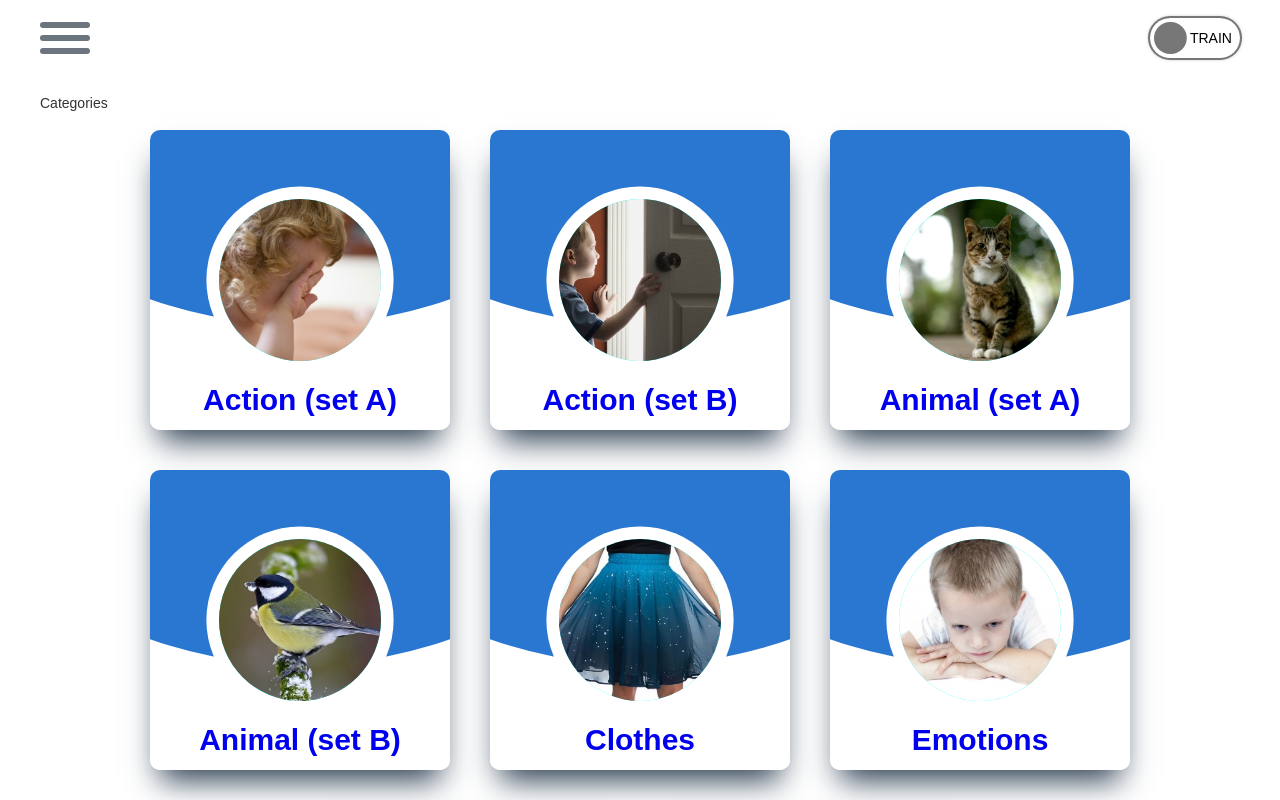
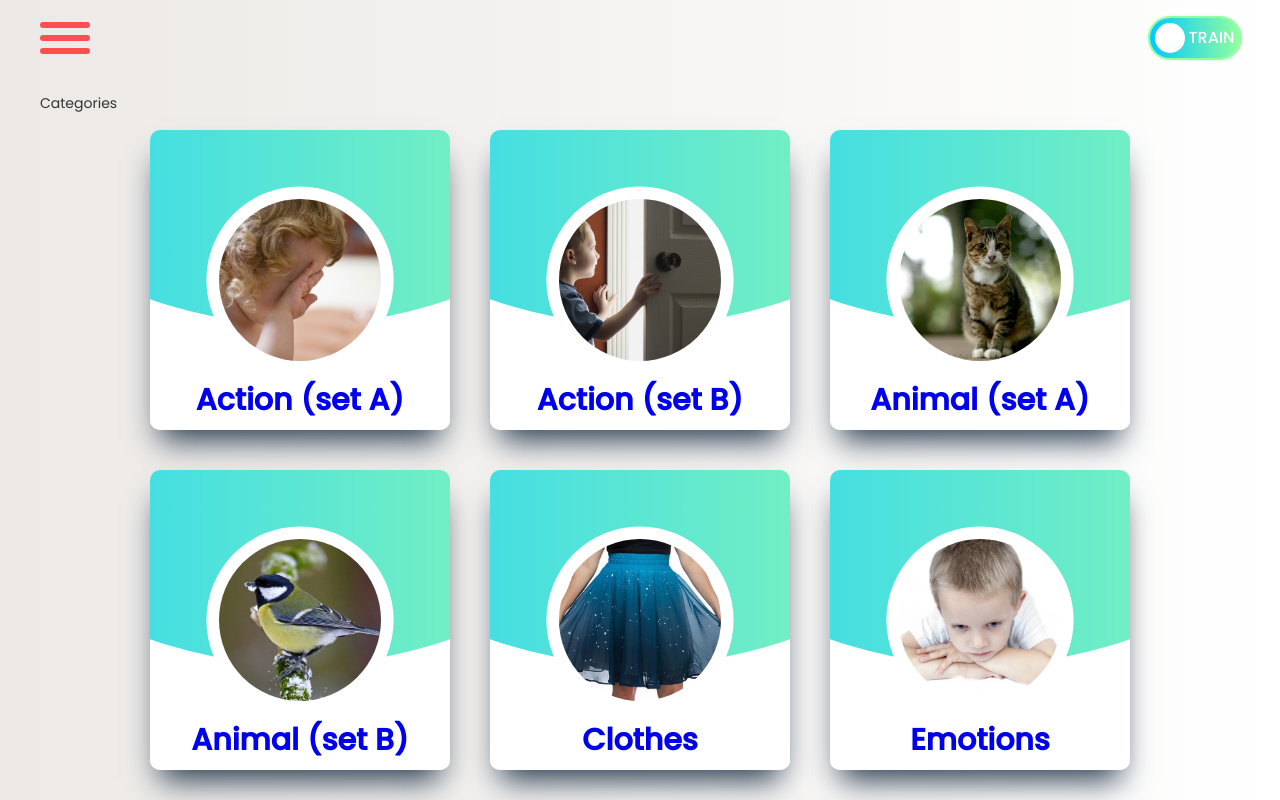
Before and after one commit to AbdurakhimovAziz/English-for-kids, a React app in the folder english-for-kids/: page / in a window 1280 px wide. Shown: the top 800 px of the page. Built offline with nearby package versions, Linux system fonts and the light colour scheme.

Commit message:
feat: customize colors ans styling

```diff
--- a/english-for-kids/src/components/card/card.tsx
+++ b/english-for-kids/src/components/card/card.tsx
@@ -49,7 +49,14 @@ const Card: React.FC<PropTypes> = ({ imgSrc, word, translation, audioSrc, soundP
   }, [gameStarted]);
 
   return (
-    <div className="cards__card" ref={card} onMouseLeave={() => card.current?.classList.remove(ROTATE_CLASS)}>
+    <div
+      className="cards__card"
+      ref={card}
+      onMouseLeave={(e) => {
+        e.stopPropagation();
+        card.current?.classList.remove(ROTATE_CLASS);
+      }}
+    >
       <div className="card__front card" onClick={clickHandler}>
         <div className={`cards__card-img ${isPlayMode ? 'img--cover' : ''}`}>
           <img src={`./public/${imgSrc}`} alt={word} />
--- a/english-for-kids/src/components/header/header.scss
+++ b/english-for-kids/src/components/header/header.scss
@@ -14,7 +14,7 @@
   &::before,
   &::after,
   &__line {
-    background: #6c757d;
+    background: #ff4e50;
     content: '';
     display: block;
     height: 6px;
@@ -61,6 +61,9 @@
   width: 90px;
   height: 40px;
   padding: 5px;
+  font-size: 16px;
+  font-weight: 500;
+  text-transform: uppercase;
   margin-left: auto;
   position: relative;
   &-text {
@@ -70,43 +73,42 @@
     left: 0;
     right: 0;
     border-radius: 30px;
-    box-shadow: 0 0 0 2px #777, 0 0 4px #777;
+    box-shadow: 0 0 0 2px #92fe9d, 0 0 4px #92fe9d;
+    background: linear-gradient(to right, #00c9ff, #92fe9d);
     cursor: pointer;
-    border: 4px solid transparent;
     overflow: hidden;
-    color: #000;
-    transition: 0.2s;
+    color: #fff;
+    transition: all 0.2s;
     z-index: 1;
     &::before {
+      content: '';
       position: absolute;
-      content: '';
-      width: 100%;
-      height: 100%;
-      background-color: #777;
+      top: 50%;
+      left: 5%;
+      width: 30px;
+      height: 30px;
+      background-color: #fff;
       border-radius: 30px;
-      transform: translateX(-60%);
-      transition: 0.2s;
+      transform: translateY(-50%);
+      transition: left 0.2s;
       z-index: 2;
     }
     span {
       position: absolute;
       top: 50%;
       transform: translateY(-50%);
-      right: 5%;
-      font-family: 'Arial';
-      text-transform: uppercase;
+      right: 6%;
     }
   }
   input:checked + &-text:before {
-    transform: translateX(60%);
-    background-color: limeGreen;
+    left: 62%;
   }
 
   input:checked + &-text {
-    box-shadow: 0 0 0 2px limeGreen, 0 0 8px limeGreen;
+    background: linear-gradient(to right, #ff4e50, #f9d423);
+    box-shadow: 0 0 0 2px #f9d423, 0 0 8px #f9d423;
     span {
-      padding-left: unset;
-      left: 5%;
+      left: 10%;
     }
   }
 }
--- a/english-for-kids/src/components/header/menu/menu.scss
+++ b/english-for-kids/src/components/header/menu/menu.scss
@@ -5,15 +5,17 @@
   top: 0;
   left: -130%;
   z-index: 2;
-  background-color: #1369ce;
+  background: linear-gradient(to right, #67b26f, #4ca2cd);
   overflow-x: hidden;
-  padding-top: 60px;
+  padding-top: 10%;
   transition: 0.5s left;
+  &__list-item {
+    padding: 8px 8px 8px 32px;
+  }
   &__link {
-    padding: 8px 8px 8px 32px;
     text-decoration: none;
     font-size: 25px;
-    color: #818181;
+    color: white;
     display: block;
     transition: 0.3s color;
     &:hover,
--- a/english-for-kids/src/pages/Cards/cards.scss
+++ b/english-for-kids/src/pages/Cards/cards.scss
@@ -1,5 +1,6 @@
 .card {
   border-radius: 10px;
+  background-color: #fff;
   box-shadow: rgb(38, 57, 77) 0px 20px 30px -10px;
   overflow: hidden;
   cursor: pointer;
@@ -58,11 +59,12 @@
   height: 300px;
   transform-style: preserve-3d;
   perspective: 1000px;
+  border-radius: 10px;
   &-img {
     width: 100%;
     height: 80%;
     transition: height 0.3s;
-    background-color: rgb(168, 245, 255);
+    background: linear-gradient(to right, #efefbb, #d4d3dd);
     img {
       width: 100%;
       height: 100%;
@@ -88,18 +90,19 @@
 
 .btn {
   width: 100%;
-  height: 65px;
+  height: 60px;
   padding: 20px 25px;
   text-align: center;
-  background-color: rgb(99, 245, 1);
+  background-color: #ff4e50;
   color: #fff;
   font-size: 18px;
+  line-height: unset;
+  font-weight: 500;
   text-transform: uppercase;
-  border-radius: 5px;
+  border-radius: 10px;
   box-shadow: rgb(0 0 0 / 40%) 5px 5px 15px 5px;
   transition: all 0.3s;
   &:hover {
-    background-color: rgb(2, 255, 23);
     box-shadow: rgb(0 0 0 / 40%) 5px 5px 15px 0px;
     transform: translate(5px, 5px);
   }
@@ -135,6 +138,7 @@
     height: 100%;
     background-size: cover;
     margin-left: 5px;
+    flex-shrink: 0;
   }
   .wrong {
     background-image: url('../../assets/wrong.png');
--- a/english-for-kids/src/pages/Home/Home.tsx
+++ b/english-for-kids/src/pages/Home/Home.tsx
@@ -6,12 +6,13 @@ import './home.scss';
 
 const Home: React.FC = () => {
   const { cardCategories } = useTypeSelector((state) => state.categories);
+  const { isPlayMode } = useTypeSelector((state) => state.global);
 
   return (
     <>
       <div className="container">
         <h1>Categories</h1>
-        <div className="categories cards__row">
+        <div className={`categories cards__row ${isPlayMode ? 'play-mode' : ''}`}>
           {cardCategories.map((category, index) => (
             <NavLink
               className="categories__card card"
--- a/english-for-kids/src/pages/Home/home.scss
+++ b/english-for-kids/src/pages/Home/home.scss
@@ -21,8 +21,8 @@
     width: 60%;
     height: 60%;
     border-radius: 50%;
-    background-color: cyan;
     box-shadow: 0 0 0 14px #fff;
+    background-color: #fff;
     transform: scale(0.9);
     img {
       width: 100%;
@@ -36,12 +36,19 @@
     width: 100%;
     height: 100%;
     border-radius: 50%;
-    background-color: #1369ce;
+    background: linear-gradient(to right, #00c9ff, #92fe9d);
     position: absolute;
     bottom: 135%;
     right: 0;
     left: 0;
     opacity: 0.9;
     transform: scale(3);
+    transition: background-color 0.2s;
   }
 }
+
+.categories.play-mode {
+  .categories__card::before {
+    background: linear-gradient(to right, #ff4e50, #f9d423);
+  }
+}
--- a/english-for-kids/src/styles/_nullstyle.scss
+++ b/english-for-kids/src/styles/_nullstyle.scss
@@ -26,7 +26,6 @@ aside {
 }
 html,
 body {
-  height: 100%;
   width: 100%;
   font-size: 100%;
   line-height: 1;
--- a/english-for-kids/src/styles/styles.scss
+++ b/english-for-kids/src/styles/styles.scss
@@ -1,10 +1,13 @@
 @import 'nullstyle';
+@import url('https://fonts.googleapis.com/css2?family=Poppins:wght@400;500&display=swap');
 
 body {
   user-select: none;
-  font-family: 'Arial', sans-serif;
+  font-family: 'Poppins', sans-serif;
   font-size: 14px;
   font-weight: 400;
+  background: linear-gradient(to right, #ece9e6, #ffffff);
+
   color: rgb(51, 51, 51);
 }
 
```
Also changed, not shown: english-for-kids/src/components/footer/footer.tsx (added, +7 -0 lines).
